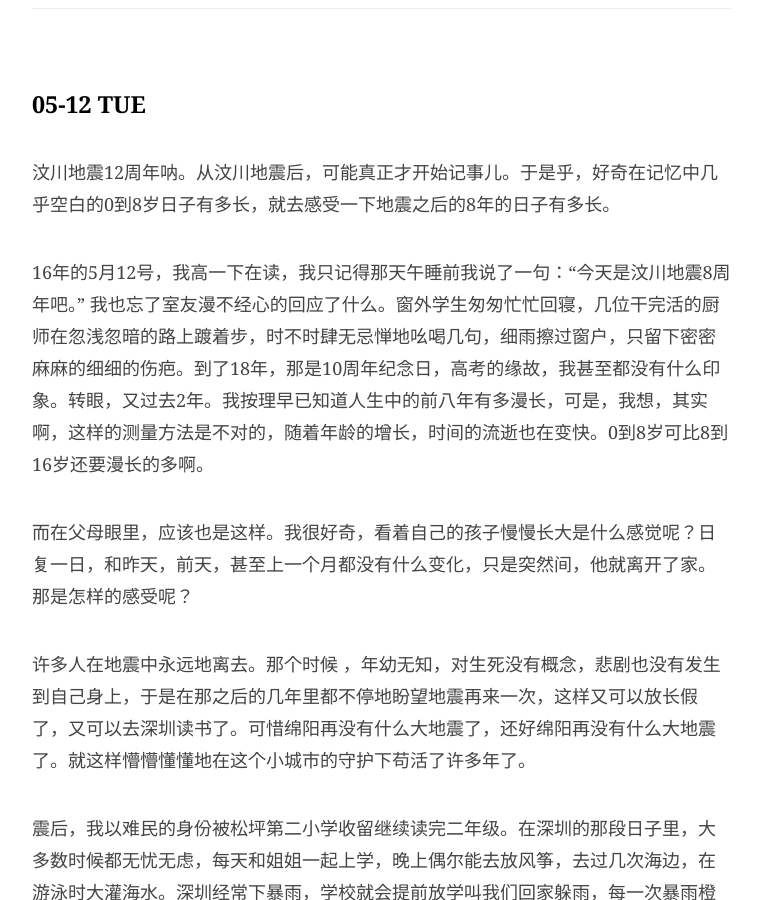
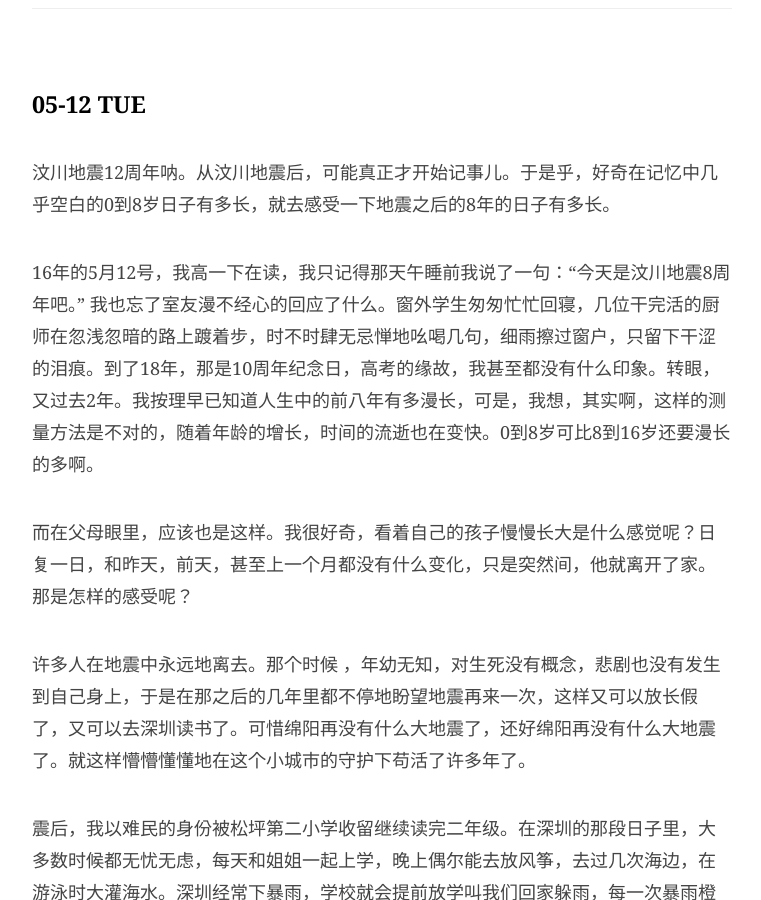
Before and after one commit to JaydenYL/JaydenYL.github.io, a Jekyll site: the page built from _posts/2020-04-26-日记.md, in a window 1280 px wide and 900 px high, scrolled down 2081 px. Shown: the whole window, without its empty margins (258-1019 px from the left). Built offline with Jekyll 4.4.1, drawn with Linux system fonts in a browser that asks for light colours; comment, search, counter and statistics services are not loaded.

Commit message:
Update 2020-04-26-日记.md

```diff
--- a/_posts/2020-04-26-日记.md
+++ b/_posts/2020-04-26-日记.md
@@ -75,7 +75,7 @@ catalog: true
 
 <br>汶川地震12周年呐。从汶川地震后，可能真正才开始记事儿。于是乎，好奇在记忆中几乎空白的0到8岁日子有多长，就去感受一下地震之后的8年的日子有多长。
 
-<br>16年的5月12号，我高一下在读，我只记得那天午睡前我说了一句：“今天是汶川地震8周年吧。” 我也忘了室友漫不经心的回应了什么。窗外学生匆匆忙忙回寝，几位干完活的厨师在忽浅忽暗的路上踱着步，时不时肆无忌惮地吆喝几句，细雨擦过窗户，只留下密密麻麻的细细的伤疤。到了18年，那是10周年纪念日，高考的缘故，我甚至都没有什么印象。转眼，又过去2年。我按理早已知道人生中的前八年有多漫长，可是，我想，其实啊，这样的测量方法是不对的，随着年龄的增长，时间的流逝也在变快。0到8岁可比8到16岁还要漫长的多啊。
+<br>16年的5月12号，我高一下在读，我只记得那天午睡前我说了一句：“今天是汶川地震8周年吧。” 我也忘了室友漫不经心的回应了什么。窗外学生匆匆忙忙回寝，几位干完活的厨师在忽浅忽暗的路上踱着步，时不时肆无忌惮地吆喝几句，细雨擦过窗户，只留下干涩的泪痕。到了18年，那是10周年纪念日，高考的缘故，我甚至都没有什么印象。转眼，又过去2年。我按理早已知道人生中的前八年有多漫长，可是，我想，其实啊，这样的测量方法是不对的，随着年龄的增长，时间的流逝也在变快。0到8岁可比8到16岁还要漫长的多啊。
 
 <br>而在父母眼里，应该也是这样。我很好奇，看着自己的孩子慢慢长大是什么感觉呢？日复一日，和昨天，前天，甚至上一个月都没有什么变化，只是突然间，他就离开了家。那是怎样的感受呢？
 
```
